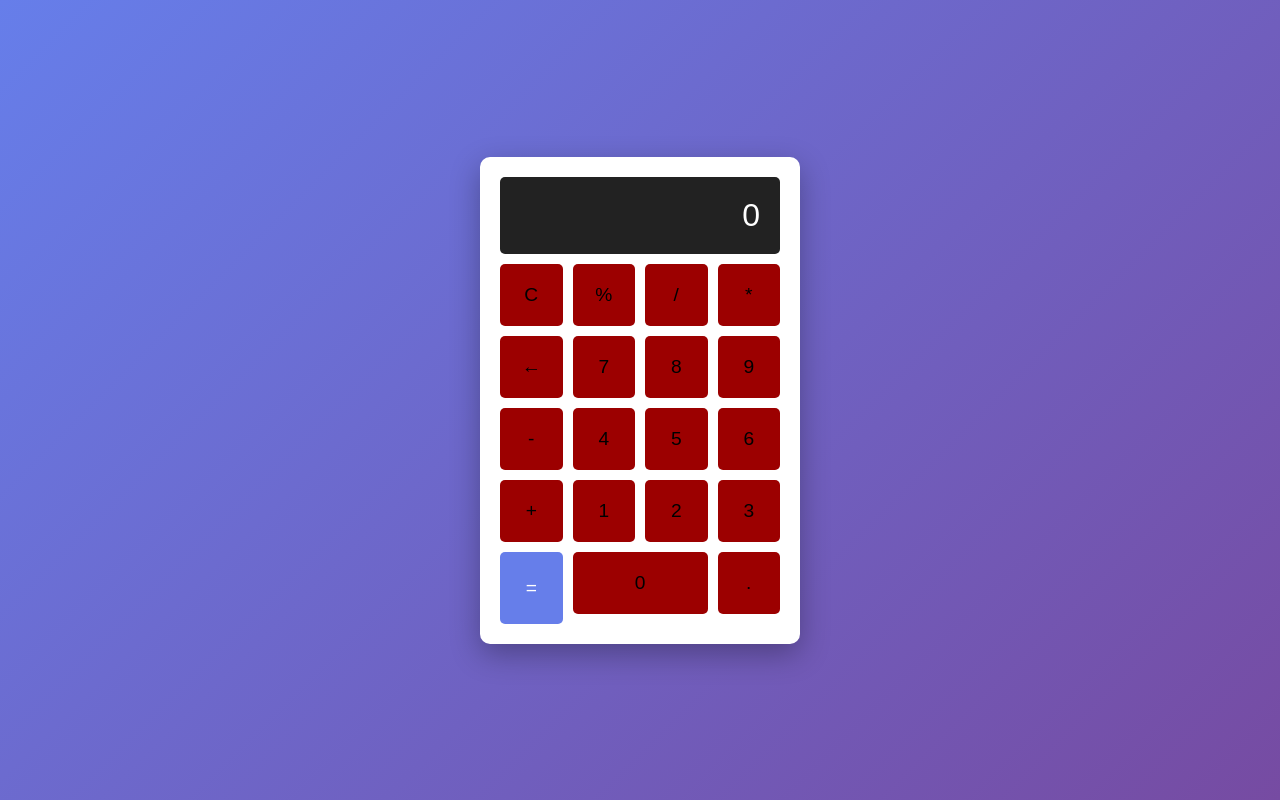
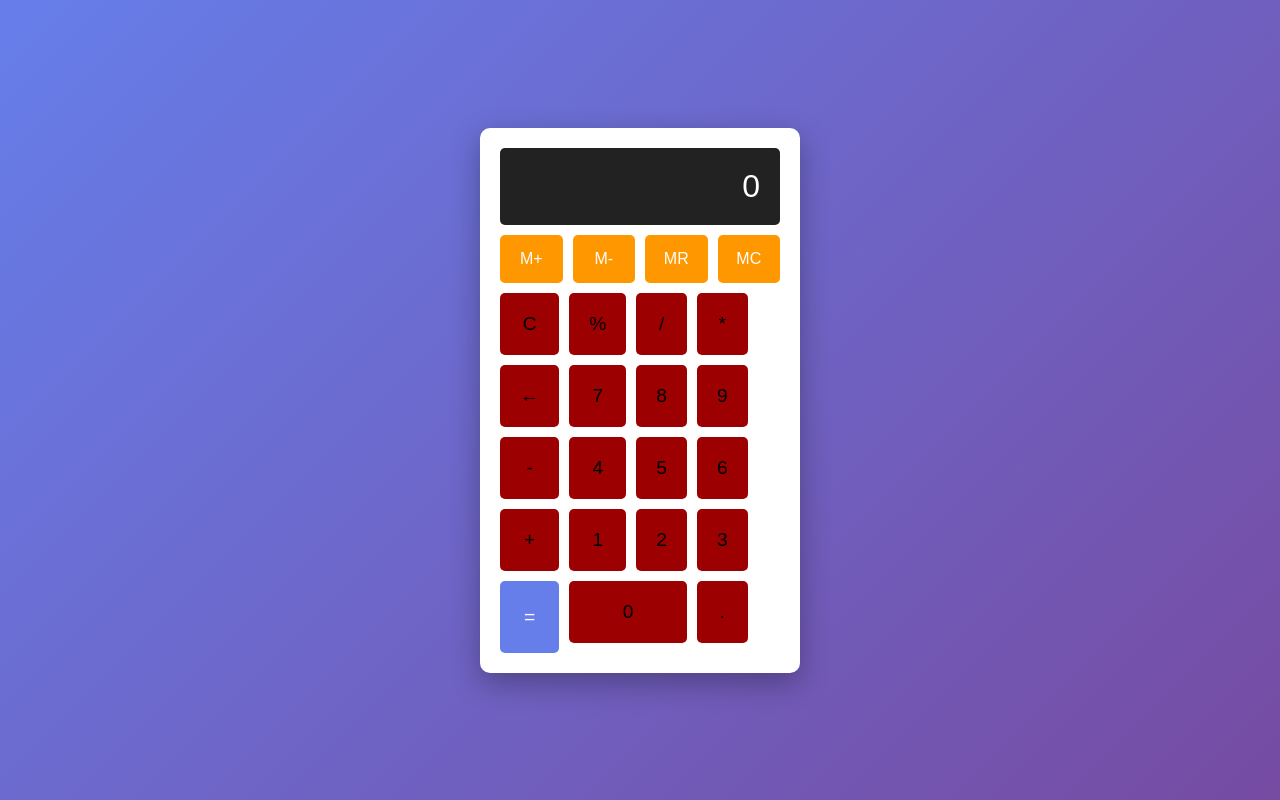
Before and after one commit to dkx20080629/calculator-app, a plain HTML site: page index.html in a window 1280 px wide. Drawn offline with Linux system fonts and the light colour scheme.

Commit message:
Add memory buttons UI

```diff
--- a/index.html
+++ b/index.html
@@ -9,6 +9,14 @@
 <body>
     <div class="calculator">
         <div class="display" id="display">0</div>
+        <div class="memory-buttons">
+        <button onclick="memoryAdd()" class="memory-btn">M+</button>
+        <button onclick="memorySubtract()" class="memory-btn">M-</button>
+        <button onclick="memoryRecall()" class="memory-btn">MR</button>
+        <button onclick="memoryClear()" class="memory-btn">MC</button>
+        </div>
+
+    <div class="buttons">
         <div class="buttons">
             <button onclick="clearDisplay()">C</button>
             <button onclick="calculatePercentage()">%</button>
--- a/style.css
+++ b/style.css
@@ -70,3 +70,30 @@ button:active {
 .zero {
     grid-column: span 2;
 }
+
+/* 新增記憶按鈕樣式 */
+.memory-buttons {
+    display: grid;
+    grid-template-columns: repeat(4, 1fr);
+    gap: 10px;
+    margin-bottom: 10px;
+}
+
+.memory-btn {
+    padding: 15px;
+    font-size: 1em;
+    background: #ff9800;
+    color: white;
+    border: none;
+    border-radius: 5px;
+    cursor: pointer;
+    transition: all 0.3s;
+}
+
+.memory-btn:hover {
+    background: #f57c00;
+}
+
+.memory-btn:active {
+    transform: scale(0.95);
+}
```
